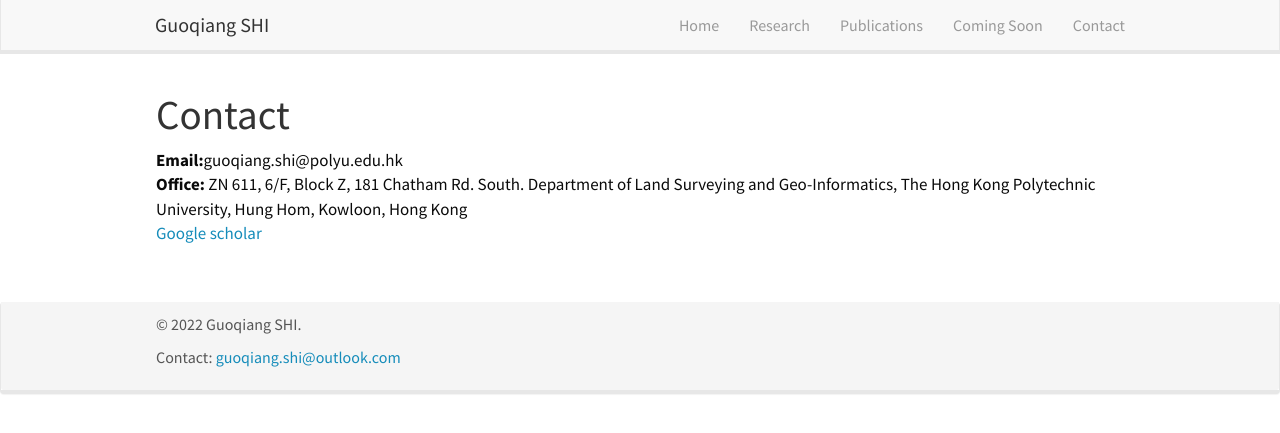
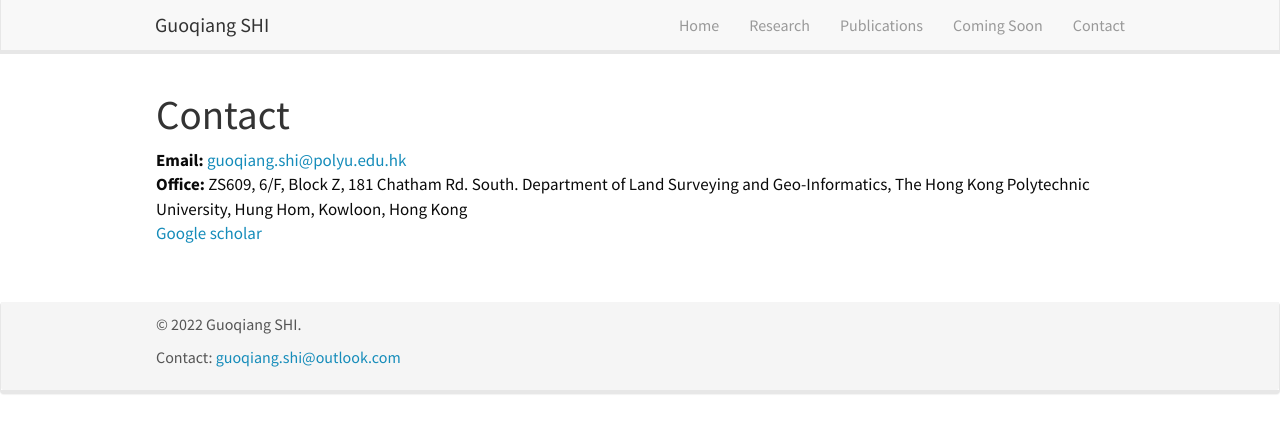
Before and after one commit to guoqiangshi/guoqiangshi.github.io, a Jekyll site: the page contact.html, which Jekyll copies as it is, in a window 1280 px wide. Shown: the top 433 px of the page. Built offline with Jekyll 4.4.1, drawn with Linux system fonts in a browser that asks for light colours; nearby versions of some CDN libraries; library files that are not in the unit come from our copies.

Commit message:
Update contact.html

```diff
--- a/contact.html
+++ b/contact.html
@@ -66,7 +66,7 @@
 <div class="gdlr-core-pbf-element" >
 <div class="gdlr-core-text-box-item gdlr-core-item-pdlr gdlr-core-item-pdb gdlr-core-left-align" style="padding-bottom: 10px ;" >
 <div class="gdlr-core-text-box-item-content" style="font-size: 17px ;text-transform: none ;color: #0a0a0a ;" >
-<p><i class="fa fa-envelope" ></i> <strong>Email:</strong>guoqiang.shi@polyu.edu.hk<br /><i class="fa fa-location-arrow" ></i><strong>Office:</strong> ZN 611, 6/F, Block Z, 181 Chatham Rd. South. Department of Land Surveying and Geo-Informatics, The Hong Kong Polytechnic University, Hung Hom, Kowloon, Hong Kong <br /><i class="fa fa-external-link" ></i> <a href="https://scholar.google.com.hk/citations?user=MbaoUzsAAAAJ&hl=zh-CN" target="_blank" rel="noopener external noreferrer" data-wpel-link="external">Google scholar</a></p>
+<p><i class="fa fa-envelope" ></i> <strong>Email:</strong> <a href="mailto: guoqiang.shi@polyu.edu.hk">guoqiang.shi@polyu.edu.hk</a><br /><i class="fa fa-location-arrow" ></i><strong>Office:</strong> ZS609, 6/F, Block Z, 181 Chatham Rd. South. Department of Land Surveying and Geo-Informatics, The Hong Kong Polytechnic University, Hung Hom, Kowloon, Hong Kong <br /><i class="fa fa-external-link" ></i> <a href="https://scholar.google.com.hk/citations?user=MbaoUzsAAAAJ&hl=zh-CN" target="_blank" rel="noopener external noreferrer" data-wpel-link="external">Google scholar</a></p>
 <p><br /></p>
 </div></div></div>
 
```
